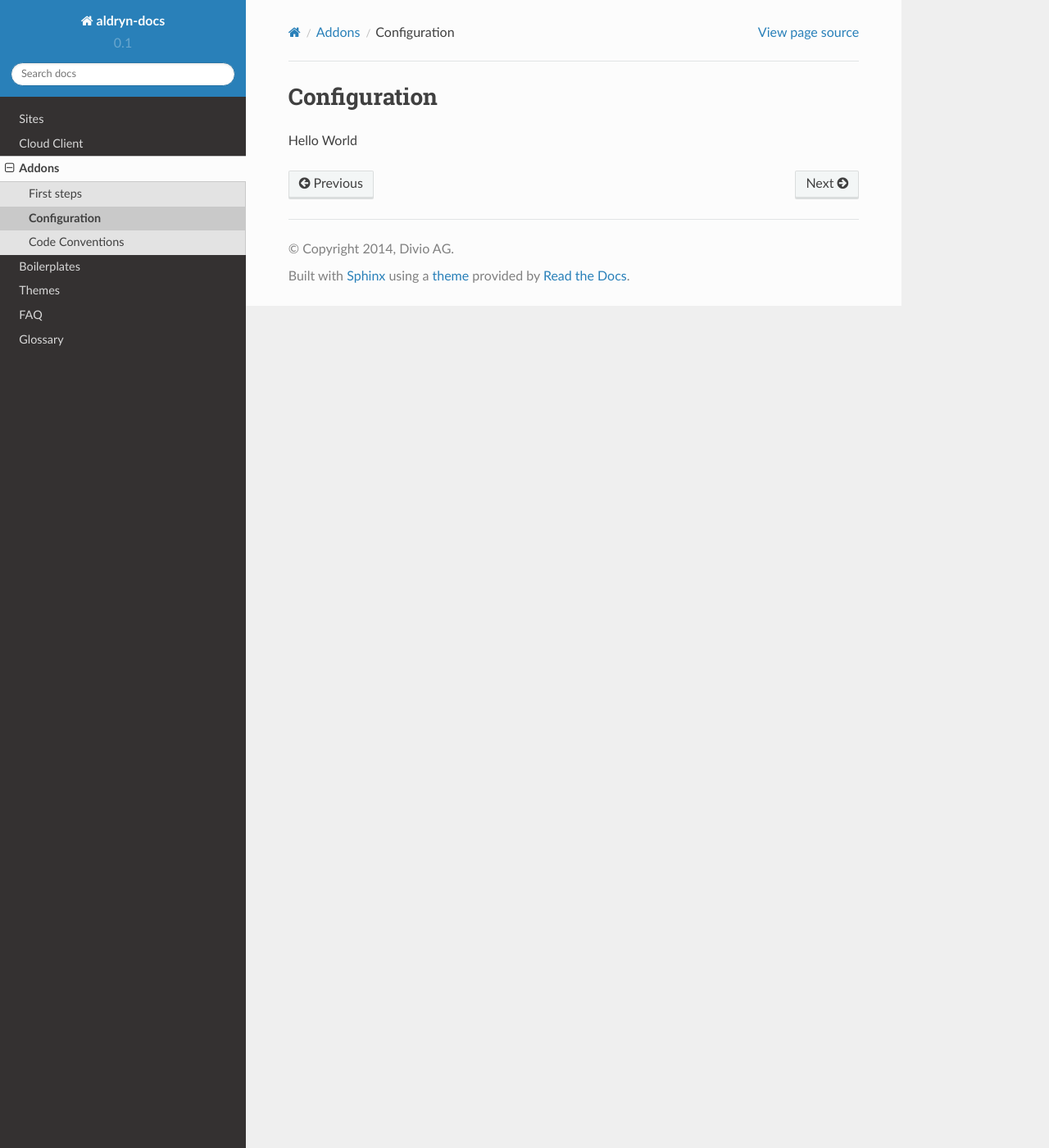
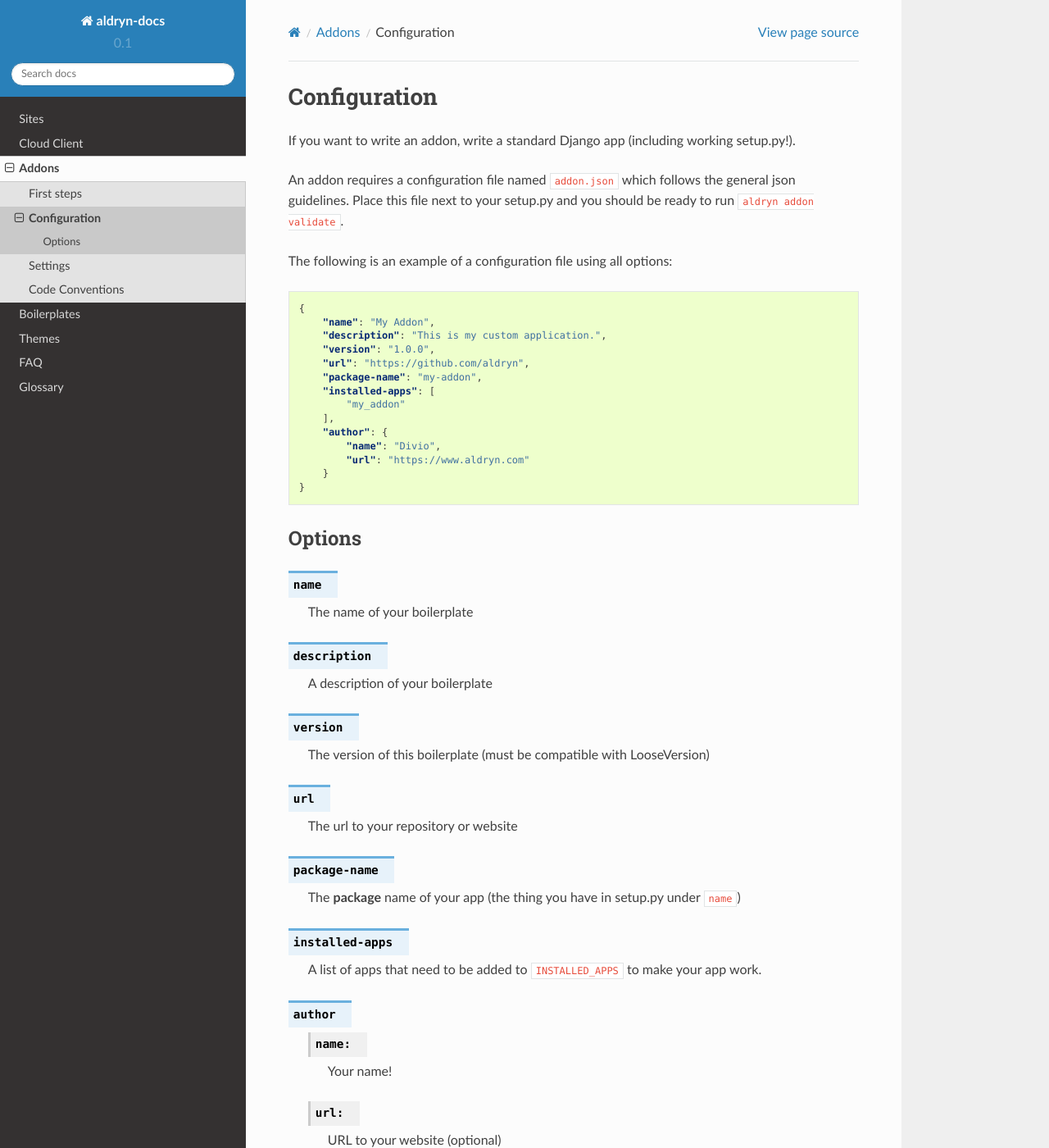
Before and after one commit to aldryn/aldryn-docs, a Sphinx documentation site: the page built from docs/addons/configuration.rst, in a window 1280 px wide and 1400 px high. Shown: the whole window at 82% size. Built offline with Sphinx 7.4.7 and the Read the Docs theme 2.0.0, drawn with Linux system fonts in a browser that asks for light colours.

Commit message:
add addon stuff

```diff
--- a/docs/addons/configuration.rst
+++ b/docs/addons/configuration.rst
@@ -2,4 +2,64 @@
 Configuration
 =============
 
-Hello World
+If you want to write an addon, write a standard Django app (including working setup.py!).
+
+An addon requires a configuration file named ``addon.json`` which follows the general json guidelines.
+Place this file next to your setup.py and you should be ready to run ``aldryn addon validate``.
+
+The following is an example of a configuration file using all options:
+
+.. code-block:: json
+
+    {
+        "name": "My Addon",
+        "description": "This is my custom application.",
+        "version": "1.0.0",
+        "url": "https://github.com/aldryn",
+        "package-name": "my-addon",
+        "installed-apps": [
+            "my_addon"
+        ],
+        "author": {
+            "name": "Divio",
+            "url": "https://www.aldryn.com"
+        }
+    }
+
+
+Options
+-------
+
+.. option:: name
+
+   The name of your boilerplate
+
+.. option:: description
+
+   A description of your boilerplate
+
+.. option:: version
+
+   The version of this boilerplate (must be compatible with LooseVersion)
+
+.. option:: url
+
+   The url to your repository or website
+
+.. option:: package-name
+
+   The **package** name of your app (the thing you have in setup.py under ``name``)
+
+.. option:: installed-apps
+
+   A list of apps that need to be added to ``INSTALLED_APPS`` to make your app work.
+
+.. option:: author
+
+   .. option:: name:
+
+      Your name!
+
+   .. option:: url:
+
+      URL to your website (optional)
--- a/docs/addons/index.rst
+++ b/docs/addons/index.rst
@@ -7,4 +7,5 @@ Addons
 
     first-steps
     configuration
+    settings
     code-conventions
--- a/docs/boilerplates/configuration.rst
+++ b/docs/boilerplates/configuration.rst
@@ -3,8 +3,8 @@ Configuration
 =============
 
 A boilerplate requires a configuration file named ``boilerplate.json`` which follows the general json guidelines.
-This file is placed within the root/ of your boilerplate and can be validated using the **cmscloud** clients command
-``cmscloud boilerplate validate``.
+This file is placed within the root/ of your boilerplate and can be validated using the **aldryn** clients command
+``aldryn boilerplate validate``.
 
 The following is an example of a configuration file using all options:
 
```
Also changed, not shown: docs/addons/settings.rst (added, +61 -0 lines).
